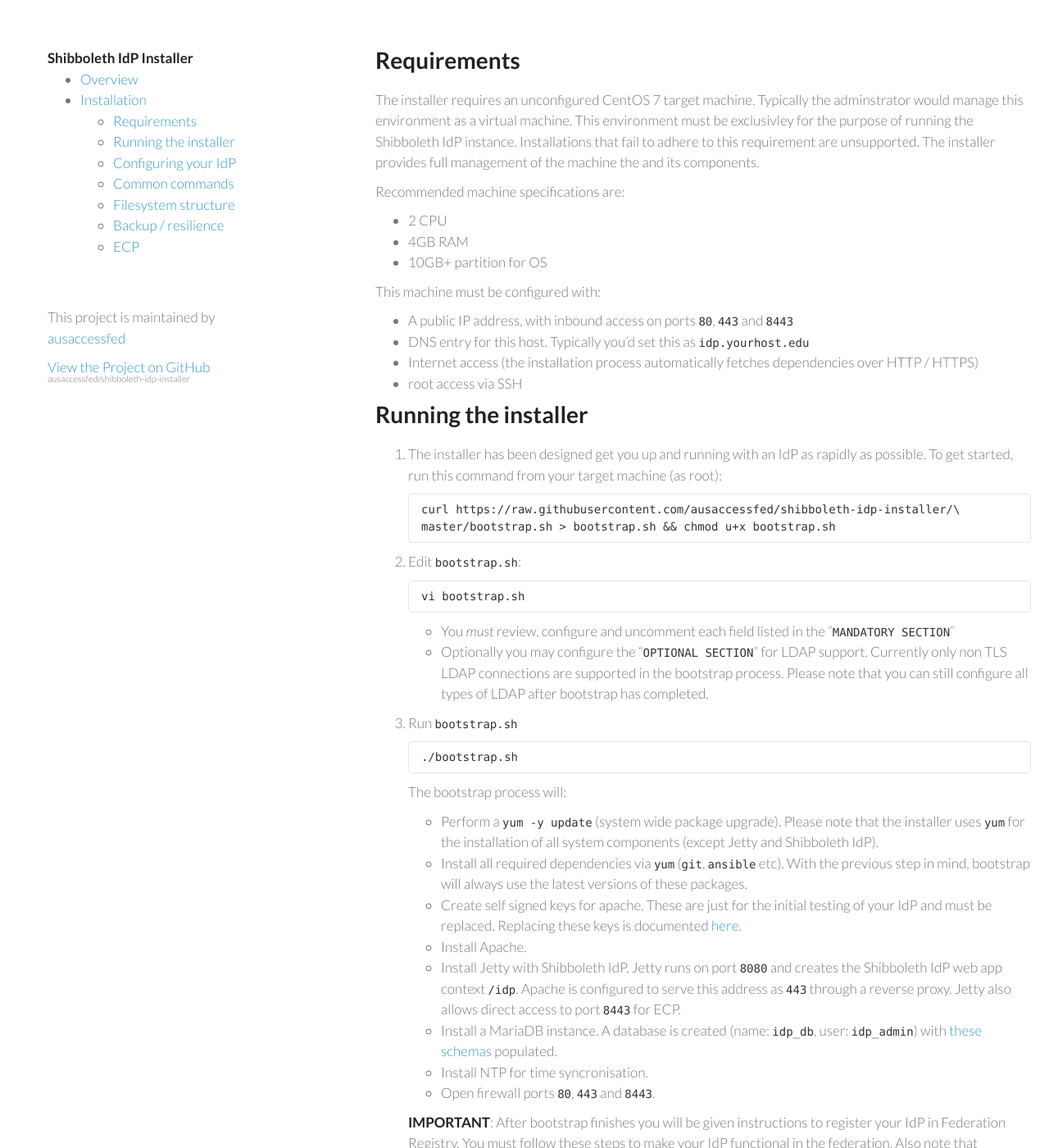
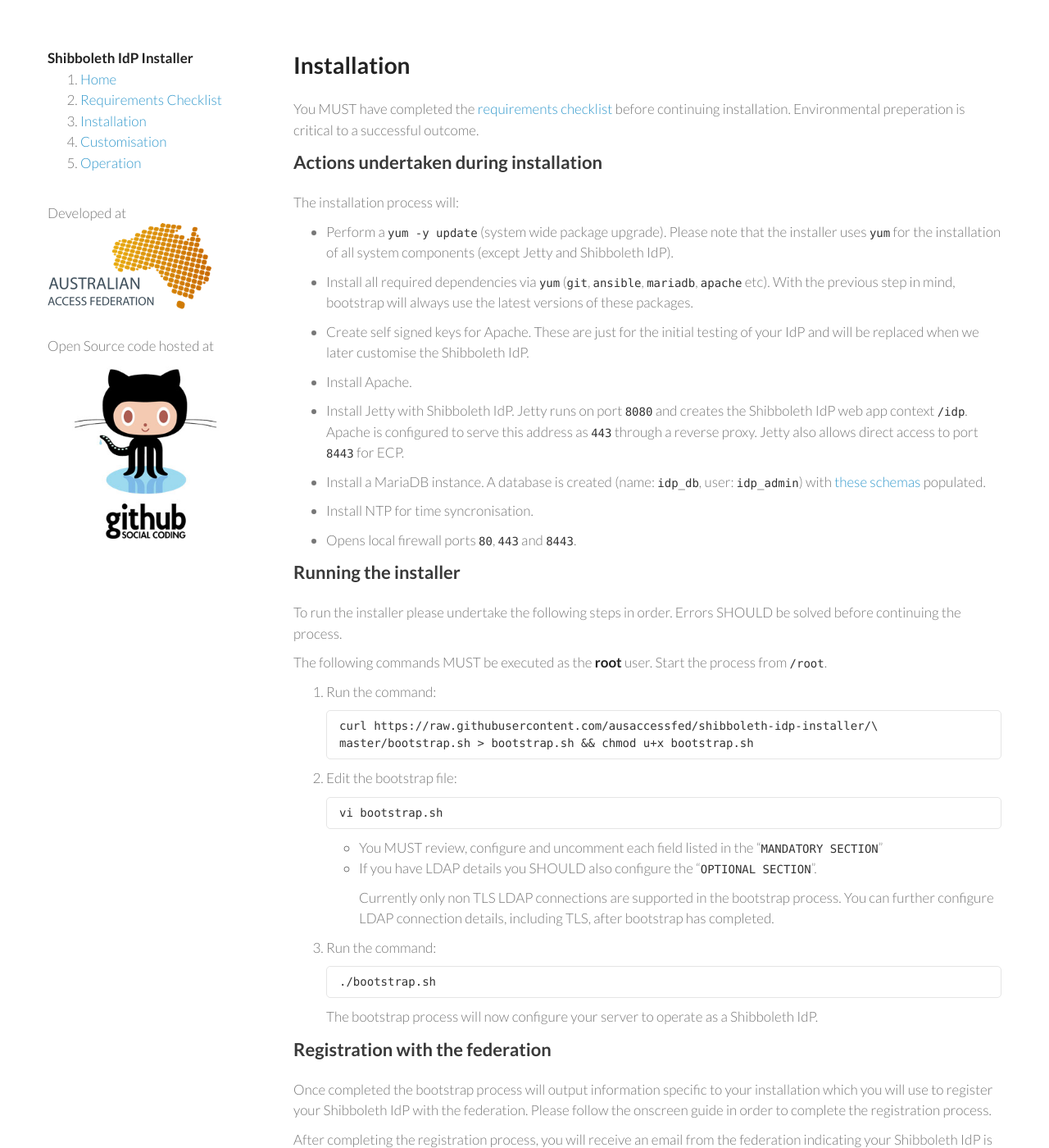
Before and after one commit to ausaccessfed/shibboleth-idp-installer, a Jekyll site: the page built from installation.md, in a window 1280 px wide and 1400 px high. Shown: the whole window at 82% size. Built offline with Jekyll 4.4.1, drawn with Linux system fonts in a browser that asks for light colours; nearby versions of some CDN libraries; Markdown is read by kramdown in place of the engine named in the settings; some of the changed text lies outside the part shown.

Commit message:
Updated documentation with stage based approach

````diff
--- a/_layouts/default.html
+++ b/_layouts/default.html
@@ -18,26 +18,32 @@
   <header>
     <strong>Shibboleth IdP Installer</strong>
 
-    <ul>
+    <ol>
       <li>
-        <a href="{{site.baseurl}}/index.html">Overview</a>
-        {% if page.url == "/index.html" %} <div id="toc"></div> {% endif %}
+        <a href="{{site.baseurl}}/">Home</a>
+      </li>
+      <li>
+        <a href="{{site.baseurl}}/requirements-checklist.html">Requirements Checklist</a>
       </li>
       <li>
         <a href="{{site.baseurl}}/installation.html">Installation</a>
-        {% if page.url == "/installation.html" %} <div id="toc"></div> {% endif %}
       </li>
-    </ul>
+      <li>
+        <a href="{{site.baseurl}}/customisation.html">Customisation</a>
+      </li>
+      <li>
+        <a href="{{site.baseurl}}/operation.html">Operation</a>
+      </li>
+    </ol>
     <br/>
-    <br/>
-    <p>This project is maintained by <a href="https://github.com/ausaccessfed">ausaccessfed</a>
-    </p>
 
-    <p class="view"><a href="https://github.com/ausaccessfed/shibboleth-idp-installer">View the
-      Project on GitHub
-      <small>ausaccessfed/shibboleth-idp-installer</small>
-    </a>
-    </p>
+    Developed at
+    <a href="https://www.aaf.edu.au"><img src="aaf.png" alt="AAF Logo"></a>
+
+    <br><br>
+
+    Open Source code hosted at
+    <a href="https://github.com/ausaccessfed/shibboleth-idp-installer"><img src="github_logo.jpg" alt="Github Logo"></a>
 
   </header>
   <section>
@@ -46,15 +52,6 @@
 </div>
 <script src="{{site.baseurl}}/javascripts/scale.fix.js"></script>
 <script src="http://code.jquery.com/jquery-1.11.2.min.js"></script>
-<script src="{{site.baseurl}}/javascripts/toc.js"></script>
-<script type="text/javascript">
-  $(document).ready(function() {
-    $('#toc').toc({ listType: 'ul',
-                    headers: 'h1, h2',
-                    showEffect: 'slideDown',
-                    minimumHeaders: 2 });
-  });
-</script>
 
 </body>
 </html>
--- /dev/null
+++ b/customisation.md
@@ -0,0 +1,94 @@
+---
+---
+
+# Customisation
+
+## Ensuring your Shibboleth IdP is functioning
+
+Before undertaking any customisation of your Shibboleth IdP and after each change you make to customise your Shibboleth IdP we recommend testing to ensure everything is functioning correctly.
+
+To facilitate this the AAF provides a useful tool, called AAF Attribute Validator. This tool will ensure that your IdP is working correctly with backend security processes and that it is capable of providing the attributes your users may be asked to present when accessing federated services.
+
+A 'private' browser session as the best tool for working with AAF Attribute Validator. Different browsers will have different names for 'private' mode, e.g. Incognito Mode.
+
+To access AAF Attribute Validator:
+
+* Test: [https://manager.test.aaf.edu.au/attributevalidator/](https://manager.test.aaf.edu.au/attributevalidator/)
+* Production: [https://manager.aaf.edu.au/attributevalidator/](https://manager.aaf.edu.au/attributevalidator/)
+
+Follow the flow to login, ensuring you choose your new Shibboleth IdP when promoted at the Discovery Service.
+
+## How the Shibboleth IdP installer manages your configuration
+
+**IMPORTANT:** All modifiable configuration is housed in the directory:
+
+```
+/opt/shibboleth-idp-installer/repository/assets/<HOST_NAME>
+```
+
+If you make configuration changes directly within `/opt/shibboleth/shibboleth-idp`, `/etc/httpd` or elsewhere outside of the below structure your installation will become unsupported and you may have difficulties when upgrading.
+
+The structure of your configuration directory will look like the following:
+
+```
+.
+├── apache
+│   ├── idp.conf
+│   ├── intermediate.crt
+│   ├── server.crt
+│   └── server.key
+└── idp
+    ├── branding
+    │   ├── css
+    │   │   ├── consent.css
+    │   │   └── main.css
+    │   ├── error-messages.properties
+    │   ├── images
+    │   │   ├── logo-mobile.png
+    │   │   └── logo.png
+    │   └── views
+    │       ├── attribute-release.vm
+    │       ├── error.vm
+    │       ├── expiring-password.vm
+    │       ├── login-error.vm
+    │       ├── login.vm
+    │       ├── logout-response.vm
+    │       ├── logout.vm
+    │       └── resolvertest.vm
+    ├── conf
+    │   ├── attribute-filter.xml
+    │   ├── attribute-resolver.xml
+    │   ├── global.xml
+    │   ├── idp.properties
+    │   ├── ldap.properties
+    │   ├── metadata-based-attribute-filter.xml
+    │   ├── metadata-providers.xml
+    │   └── services.xml
+    ├── logging
+    │   └── logback.xml
+    └── sys
+        └── jetty-profile
+
+```
+
+## Customising your Shibboleth IdP
+
+From this directory you can make changes to customise the following areas as appropriate for your environment:
+
+- Apache certificates and config
+- IdP configuration (xml / properties)
+- IdP branding (velocity templates, css and images).
+
+## Applying customisations to the Shibboleth IdP
+
+After any changes are made you must run the command:
+
+```
+/opt/shibboleth-idp-installer/repository/update_idp.sh
+```
+
+This will merge the changes you've made as required and reload the Shibboleth IdP to apply them.
+
+## Next Step
+
+Once you've finalised customisations please continue to the [operation](operation.html) stage.
--- a/installation.md
+++ b/installation.md
@@ -1,203 +1,115 @@
 ---
 ---
 
-# Requirements
+# Installation
 
-The installer requires an unconfigured CentOS 7 target machine. Typically the adminstrator would manage this environment as a virtual machine. This environment must be exclusivley for the purpose of running the Shibboleth IdP instance. Installations that fail to adhere to this requirement are unsupported. The installer provides full management of the machine the and its components.
+You MUST have completed the [requirements checklist](requirements-checklist.html) before continuing installation. Environmental preperation is critical to a successful outcome.
 
-Recommended machine specifications are:
+## Actions undertaken during installation
 
-* 2 CPU
-* 4GB RAM
-* 10GB+ partition for OS
+The installation process will:
 
-This machine must be configured with:
+* Perform a `yum -y update` (system wide package upgrade). Please note that the installer uses `yum` for the installation of all system components (except Jetty and Shibboleth IdP).
 
-* A public IP address, with inbound access on ports `80`, `443` and `8443`
-* DNS entry for this host. Typically you’d set this as `idp.yourhost.edu`
-* Internet access (the installation process automatically fetches dependencies over HTTP / HTTPS)
-* root access via SSH
+* Install all required dependencies via `yum` (`git`, `ansible`, `mariadb`, `apache` etc). With the previous step in mind, bootstrap will always use the latest versions of these packages.
 
-# Running the installer
+* Create self signed keys for Apache. These are just for the initial testing of your IdP and will be replaced when we later customise the Shibboleth IdP.
 
-1.  The installer has been designed get you up and running with an IdP as rapidly as possible.
-    To get started, run this command from your target machine (as root):
+* Install Apache.
+
+* Install Jetty with Shibboleth IdP. Jetty runs on port `8080` and creates the Shibboleth IdP web app context `/idp`. Apache is configured to serve this address as `443` through a reverse proxy. Jetty also allows direct access to port `8443` for ECP.
+
+* Install a MariaDB instance. A database is created (name: `idp_db`, user: `idp_admin`) with [these schemas](https://github.com/ausaccessfed/shibboleth-idp-installer/tree/master/templates/db) populated.
+
+* Install NTP for time syncronisation.
+
+* Opens local firewall ports `80`, `443` and `8443`.
+
+## Running the installer
+
+To run the installer please undertake the following steps in order. Errors SHOULD be solved before continuing
+the process.
+
+The following commands MUST be executed as the **root** user. Start the process from `/root`.
+
+1.  Run the command:
 
     ```
     curl https://raw.githubusercontent.com/ausaccessfed/shibboleth-idp-installer/\
     master/bootstrap.sh > bootstrap.sh && chmod u+x bootstrap.sh
     ```
 
-2.  Edit `bootstrap.sh`:
+2.  Edit the bootstrap file:
 
     ```
     vi bootstrap.sh
     ```
-    - You *must* review, configure and uncomment each field listed in the "`MANDATORY SECTION`"
-    - Optionally you may configure the "`OPTIONAL SECTION`" for LDAP support.
-      Currently only non TLS LDAP connections are supported in the bootstrap process. Please note that you can still configure all types of LDAP after bootstrap has completed.
+    - You MUST review, configure and uncomment each field listed in the "`MANDATORY SECTION`"
+    - If you have LDAP details you SHOULD also configure the "`OPTIONAL SECTION`".
 
-3.  Run `bootstrap.sh`
+        Currently only non TLS LDAP connections are supported in the bootstrap process. You can further configure LDAP connection details, including TLS, after bootstrap has completed.
+
+3.  Run the command:
 
     ```
     ./bootstrap.sh
     ```
 
-    The bootstrap process will:
-    - Perform a `yum -y update` (system wide package upgrade). Please note that the installer uses `yum` for the installation of all system components (except Jetty and Shibboleth IdP).
-    - Install all required dependencies via `yum` (`git`, `ansible` etc). With the previous step in mind, bootstrap will always use the latest versions of these packages.
-    - Create self signed keys for apache. These are just for the initial testing of your IdP and must be replaced. Replacing these keys is documented [here](#configuring-your-idp).
-    - Install Apache.
-    - Install Jetty with Shibboleth IdP. Jetty runs on port `8080` and creates the Shibboleth IdP web app context `/idp`. Apache is configured to serve this address as `443` through a reverse proxy. Jetty also allows direct access to port `8443` for ECP.
-    - Install a MariaDB instance. A database is created (name: `idp_db`, user: `idp_admin`) with [these schemas](https://github.com/ausaccessfed/shibboleth-idp-installer/tree/master/templates/db) populated.
-    - Install NTP for time syncronisation.
-    - Open firewall ports `80`, `443` and `8443`.
+    The bootstrap process will now configure your server to operate as a Shibboleth IdP.
 
-    **IMPORTANT**: After bootstrap finishes you will be given instructions to register your IdP in Federation Registry. You must follow these steps to make your IdP functional in the federation. Also note that bootstrap automatically generates passwords (for MariaDB, Shibboleth IdP etc). These are stored in:
+## Registration with the federation
+
+Once completed the bootstrap process will output information specific to your installation which you will use to register your Shibboleth IdP with the federation. Please follow the onscreen guide in order to complete the registration process.
+
+After completing the registration process, you will receive an email from the federation indicating your Shibboleth IdP is pending approval by the AAF. The approval process can take **upto 24 hours**. For further assistance please contact [support@aaf.edu.au](mailto:support@aaf.edu.au)
+
+## Installation finalisation steps
+
+### 1. Configure LDAP connectivity
+
+If you provided LDAP details to the bootstrap process and you're NOT using TLS connections you MAY skip this section.
+
+1. **Locate local configuration files**
+
+    You MUST make any changes you require below within:
+
+    `/opt/shibboleth-idp-installer/repository/assets/<HOST_NAME>/idp/conf`
+
+    and NOT
+
+    `/opt/shibboleth-idp/conf`
+
+    which is the default path documented in external resources. All specific config files however, e.g. `ldap.properties`, remain the same.
+
+2. **Configure LDAP options**
+
+    Please see the [Shibboleth IdP LDAP](https://wiki.shibboleth.net/confluence/display/IDP30/LDAPAuthnConfiguration) documentation for a description of all available LDAP options.
+
+3. **Apply Changes**
+
+    After any changes are made for your LDAP configuration you MUST run the command:
 
     ```
-    /opt/shibboleth-idp-installer/repository/passwords/<HOST_NAME>
+    /opt/shibboleth-idp-installer/repository/update_idp.sh
     ```
 
-Bootstrap makes assumptions to start you off however typically you’d need to configure a few more things before your IdP is functional. The next section outlines this configuration.
+    This will merge the changes as required and reload the Shibboleth IdP to apply them.
 
----
+### 2. Recieve Shibboleth IdP Approval
 
-# Configuring your IdP
+Following approval by the AAF you'll **receive a second email**.
 
-**IMPORTANT: Your IdP only has a single source of configuration**. It exists in the directory:
+Please wait for at least 4 hours after recieving this email, so backend processes and data sync is definetly completed, before undertaking the instructions it contains to gain administrative rights over your Shibboleth IdP within AAF management tools.
 
-```
-/opt/shibboleth-idp-installer/repository/assets/<HOST_NAME>
-```
+### 3. Add Backchannel certificates
 
-The structure of this directory will look like the following:
+The final installation step simply involves providing your backchannel certificates to the AAF management tool, Federation Registry.
 
-```
-.
-├── apache
-│   ├── idp.conf
-│   ├── intermediate.crt
-│   ├── server.crt
-│   └── server.key
-└── idp
-    ├── branding
-    │   ├── css
-    │   │   ├── consent.css
-    │   │   └── main.css
-    │   ├── error-messages.properties
-    │   ├── images
-    │   │   ├── logo-mobile.png
-    │   │   └── logo.png
-    │   └── views
-    │       ├── attribute-release.vm
-    │       ├── error.vm
-    │       ├── expiring-password.vm
-    │       ├── login-error.vm
-    │       ├── login.vm
-    │       ├── logout-response.vm
-    │       ├── logout.vm
-    │       └── resolvertest.vm
-    ├── conf
-    │   ├── attribute-filter.xml
-    │   ├── attribute-resolver.xml
-    │   ├── global.xml
-    │   ├── idp.properties
-    │   ├── ldap.properties
-    │   ├── metadata-based-attribute-filter.xml
-    │   ├── metadata-providers.xml
-    │   └── services.xml
-    ├── logging
-    │   └── logback.xml
-    └── sys
-        └── jetty-profile
-
-```
-As the directory structure suggests, you may customise your IdP here. You may customise:
-
-- Apache certificates and config
-- IdP configuration (xml / properties)
-- IdP branding (velocity templates, css and and images).
-
-As a *bare* minimum, you will need to configure `/opt/shibboleth-idp-installer/repository/assets/<HOST_NAME>/idp/conf/attribute-resolver.xml` to get your IdP functional.
-
-After any changes are made you must run the command:
-
-```
-cd /opt/shibboleth-idp-installer/repository
-./update_idp.sh
-```
-
-This will apply all changes and restart Shibboleth IdP and Apache.
-
-# Common commands
-```
-./update_idp                # Used to apply any configuration change to the IdP
-                            # Call while inside /opt/shibboleth-idp-installer/repository
-
-systemctl restart idp       # Restarts the IdP (jetty)
-systemctl restart httpd     # Restarts apache
-systemctl restart ntpd      # Restarts ntpd
-systemctl restart firewalld # Restarts firewall
-```
-
-# Filesystem structure
-
-The stucture of the filesystem after a successful install is as follows:
-
-```
-/opt
-├── jetty
-│   └── jetty-distribution-9.2.10.v20150310     # Jetty installation
-├── keypairs                                    # TLS assets used for Apache
-│   ├── intermediate.crt
-│   ├── server.crt
-│   └── server.key
-├── shibboleth
-│   ├── jetty                                   # Jetty base for Shib IdP
-│   ├── shibboleth-idp
-│   │   └── shibboleth-idp-3.1.1                # Shibboleth instance
-│   └── shibboleth-src                          # Shib Installation files
-│       ├── install-3.1.1.exp
-│       ├── install-3.1.1.sh
-│       └── shibboleth-identity-provider-3.1.1
-└── shibboleth-idp-installer
-    ├── repository                              # Holds configuration and source code
-    └── build                                   # Working directory for installer
-
-/var
-└── log
-    ├── shibboleth                              # Shibboleth specific logs
-    ├── httpd                                   # Apache logs
-    └── jetty                                   # Jetty base logs
-
-```
-
-# Backup / resilience
-
-The IdP installer provides no backup or monitoring of the platform. It is **strongly suggested** that deployers configure:
-
-* Regular backups (VM, database etc)
-* Monitoring of service availability
-* Monitoring of platform concerns, such as disk space and load average
-
-The Shibboleth IdP installer also sets various configuration files. To backup your Shibboleth IdP installer configuration (not the IdP itself) please backup the following:
-
-```
-/opt/shibboleth-idp-installer/repository/passwords/<HOST_NAME>
-/opt/shibboleth-idp-installer/repository/host_vars/<HOST_NAME>
-/opt/shibboleth-idp-installer/repository/assets/<HOST_NAME>
-```
-
-# ECP
-
-If you require ECP, add the back-channel certificates in Federation Registry (View IdP -> SAML -> Certificates):
+Access your Shibboleth IdP record within Federation Registry, you did this in step 2 above or it is available as a link on your Federation Registry dashboard page, and navigate to *SAML -> Certificates*
 
 1. Paste the contents of `/opt/shibboleth/shibboleth-idp/current/credentials/idp-backchannel.crt` as an additional certificate for signing.
 2. Paste the contents of `/opt/shibboleth/shibboleth-idp/current/credentials/idp-encryption.crt` as an encryption certificate.
 
-Also ensure the LDAP connection is specified in
+## Next Step
 
-```
-/opt/shibboleth-idp-installer/repository/assets/<HOST_NAME>/apache/idp.conf
-```
+Once you've finalised installation please continue to the [customisation](customisation.html) stage where we'll test your installation and show you how to tune things as necessary for your environment.
--- /dev/null
+++ b/requirements-checklist.md
@@ -0,0 +1,62 @@
+---
+---
+
+# Requirements Checklist
+
+You MUST NOT continue to installation until you've worked through the checklists below. Environmental preperation is critical to a successful outcome.
+
+## Required Checklist
+
+1. A **dedicated** CentOS 7 server, likely a Virtual Machine, with the following minimum specifications:
+
+    1. 2 CPU
+    1. 2GB RAM
+    1. 10GB+ partition for OS
+
+    This server MUST NOT be used for any other purpose in the future.
+2. You MUST have SSH access to the server
+3. You MUST be able to execute commands as `root` on the system without limitation
+4. The server MUST be routable from the public internet with a static IP. Often this means configuring the IP on a local network interface directly but advanced environments may handle this differently.
+
+5. The static IP MUST be provided with a publicly resolvable DNS entry. Typically of the form `idp.example.edu`
+6. The server MUST be able to communicate with the wider internet without blockage due to firewall rules. All publicly routable servers MUST be accessible for:
+
+    | Port | Purpose |
+    |------|---------|
+    | 80   | Outbound HTTP connections |
+    | 443  | Outbound HTTPS connections |
+
+    Each of the following commands MUST succeed when run *on your server*:
+
+      1. `curl http://example.edu`
+      2. `curl https://example.edu`
+
+7. The server MUST be accessible from the wider internet without blockage due to firewall rules for:
+
+    | Port | Purpose |
+    |------|---------|
+    | 80   | Inbound HTTP connections used within SAML flows  |
+    | 443  | Inbound HTTPS connections used within SAML flows  |
+    | 8443 | Backchannel, client verified TLS connections, used within SAML flows |
+
+9. Environmental data pertaining to your IdP
+
+    1. A determination of the AAF federation you wish to register your IdP within, being test or production. AAF Support can assist you in determining this
+    1. Organisation Name
+    1. Organization base domain e.g. `example.edu`
+
+## Optional Checklist
+
+1. An account which can bind to and run queries against your corporate directory service. You'll require the following pieces of information from your directory administrator:
+
+    1. IP Address / DNS entry for your LDAP server and connection port
+    2. Base DN for user objects within your directory
+    3. The Bind DN of the account you wish to connect to the directory with
+    4. The password for the above account
+    5. An LDAP filter attribute, often `uid`
+
+    Without LDAP details available you'll need to undertake additional customisation post installation to configure an identity source.
+
+## Next Step
+
+Once you've finalised these checklists please continue to the [installation](installation.html) stage.
--- a/stylesheets/styles.css
+++ b/stylesheets/styles.css
@@ -16,15 +16,14 @@
   margin:0 0 10px;
 }
 
-h1, h2, h3 {
-  line-height:1.1;
-}
+
 
 h1 {
   font-size:28px;
 }
 
 h2 {
+  font-size: 22px;
   color:#393939;
 }
 
@@ -46,7 +45,7 @@
 }
 
 .wrapper {
-  width:1360px;
+  width: 100%;
   margin:0 auto;
 }
 
@@ -78,7 +77,7 @@
 
 th, td {
   text-align:left;
-  padding:5px 10px;
+  padding:2px 2px;
   border-bottom:1px solid #e5e5e5;
 }
 
@@ -96,7 +95,7 @@
 }
 
 header {
-  width:270px;
+  width:240px;
   float:left;
   position:fixed;
 }
@@ -107,10 +106,9 @@
 }
 
 section {
-  width:800px;
   float:left;
   padding-bottom:50px;
-  padding-left:400px;
+  padding-left:300px;
 }
 
 small {
@@ -145,13 +143,13 @@
   }
 
   header {
-    padding-right:320px;
+    padding-right:300px;
   }
 
   section {
     border:1px solid #e5e5e5;
     border-width:1px 0;
-    padding:20px 0;
+    padding:6px 0;
     margin:0 0 20px;
   }
 
@@ -161,7 +159,7 @@
 
   header ul {
     position:absolute;
-    right:50px;
+    right:6px;
     top:52px;
   }
 }
````
Also changed, not shown: index.md (+4 -12 lines), operation.md (added, +71 -0 lines), aaf.png (added), github_logo.jpg (added).
